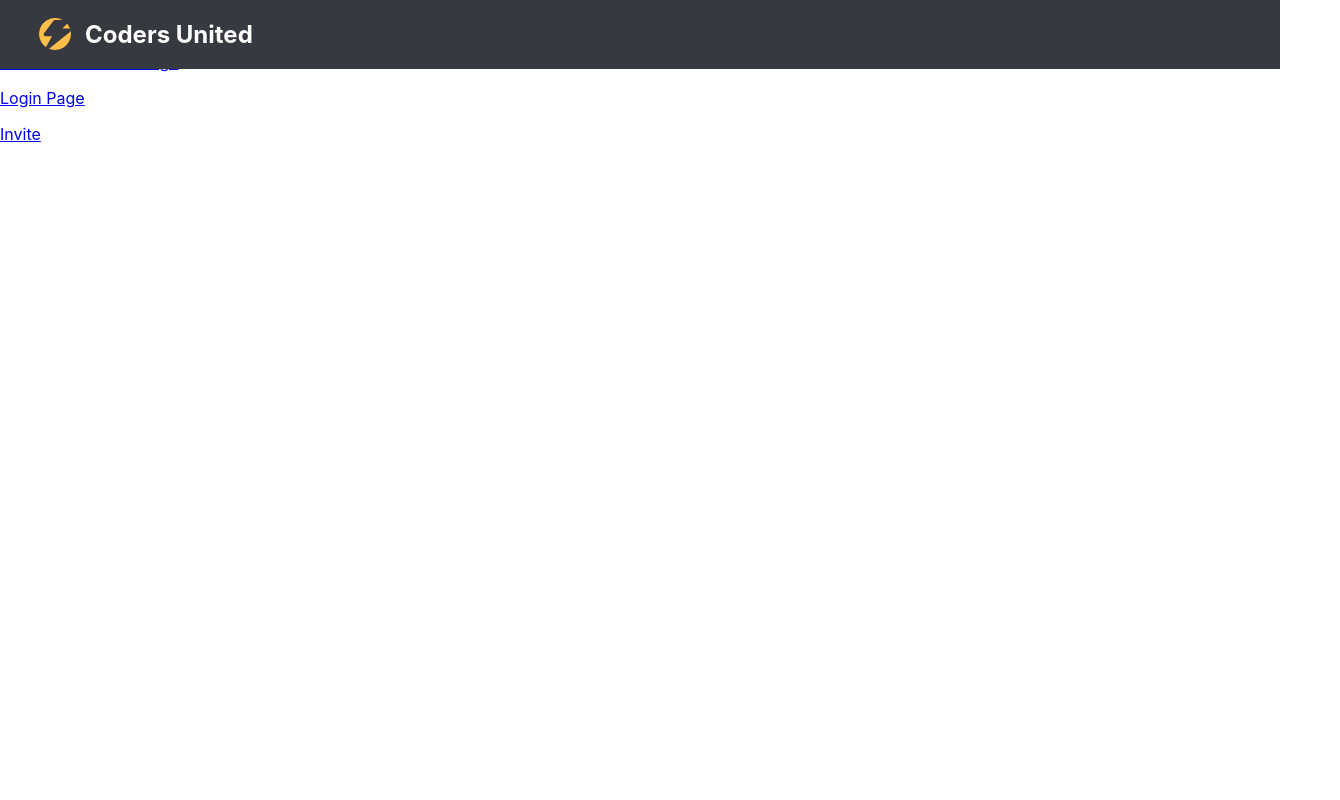
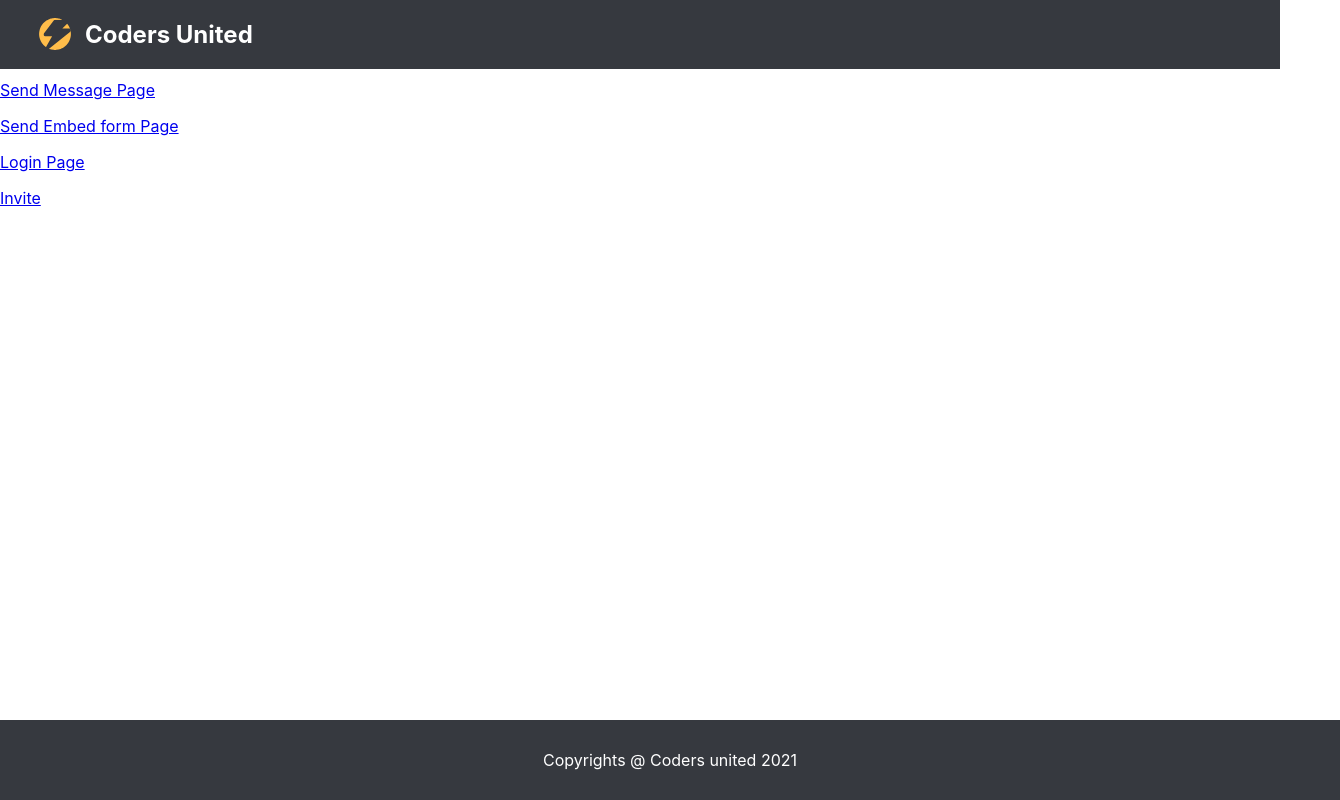
Before and after one commit to aslamcodes/Coders-United, a React (Create React App) app in the folder coders-united-interface/: page / in a window 1280 px wide. Shown: the whole page, 1340 px wide, since content can reach past the window. Built offline with nearby package versions, Linux system fonts and the light colour scheme.

Commit message:
Add Footer to App

```diff
--- a/coders-united-interface/src/App.tsx
+++ b/coders-united-interface/src/App.tsx
@@ -1,6 +1,8 @@
 import { Route, BrowserRouter as Router, Routes } from "react-router-dom";
 import "./App.css";
 import { RequireAuth } from "./Components/Auth/RequireAuth";
+import { Container } from "./Components/Helpers/Container";
+import Footer from "./Components/UI/Footer";
 import { Navbar } from "./Components/UI/Navbar";
 import { Home } from "./Pages";
 import { Login } from "./Pages/Login";
@@ -11,6 +13,8 @@ function App() {
   return (
     <Router>
       <Navbar />
+      <Container>
+        <main>
           <Routes>
             <Route element={<RequireAuth />}>
               <Route path="/admin/send-message" element={<SendMessage />} />
@@ -19,6 +23,9 @@ function App() {
             <Route path="/" element={<Home />} />
             <Route path="/login" element={<Login />} />
           </Routes>
+        </main>
+      </Container>
+      <Footer />
     </Router>
   );
 }
```
Lines whose indentation alone changed are shown as unchanged.
